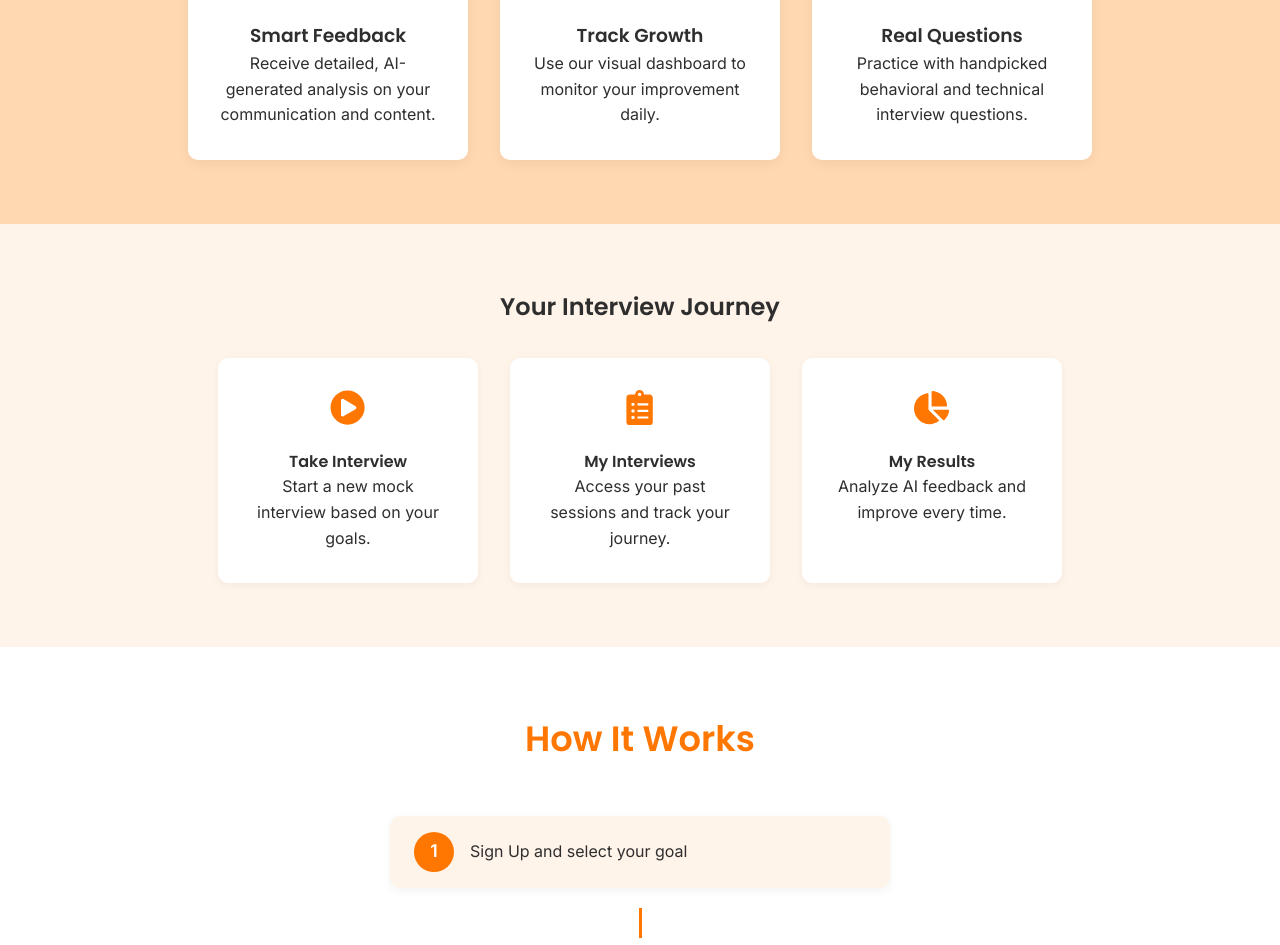
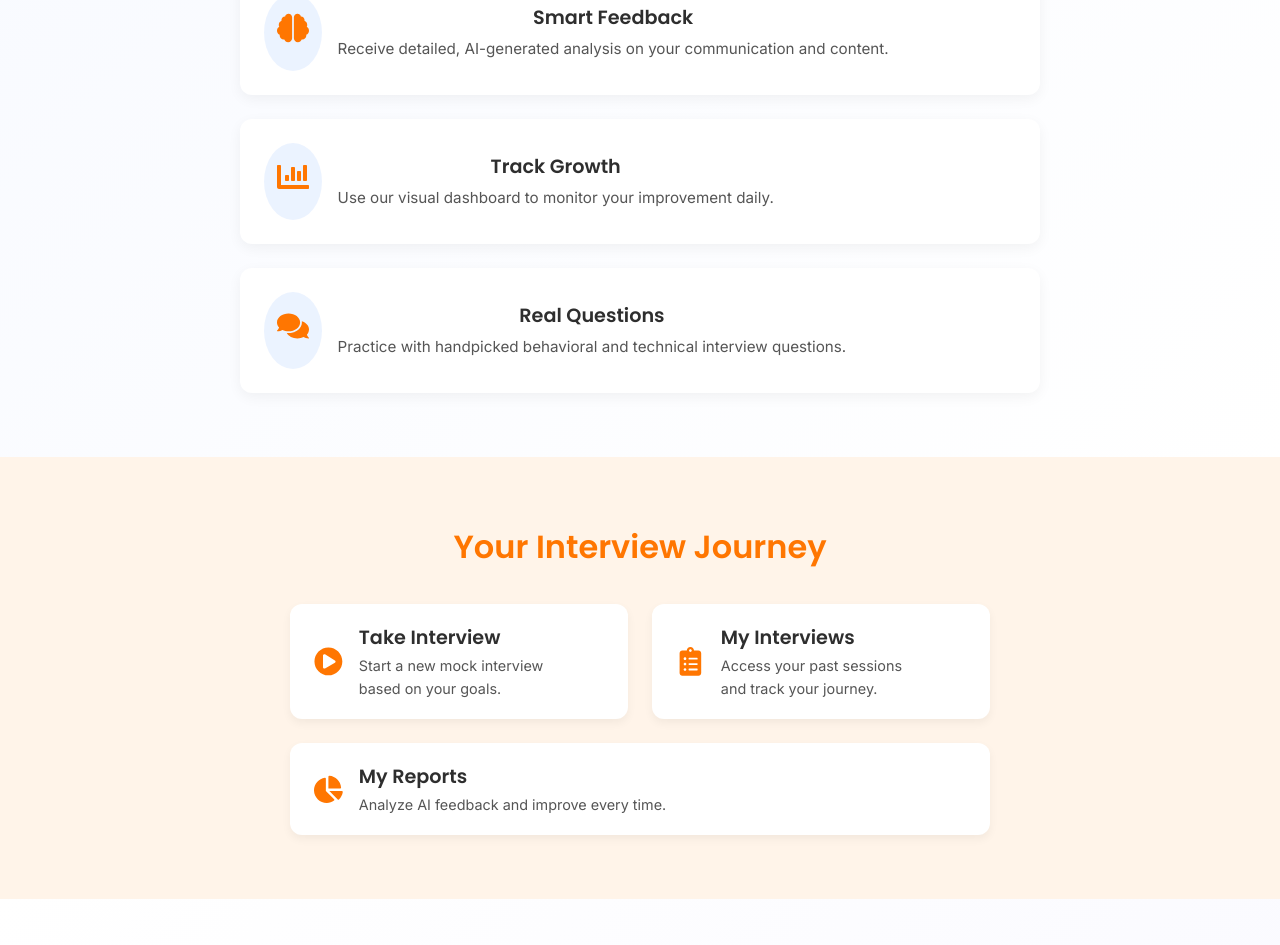
Before and after one commit to Parshvacancodeit/InterviewPal, a React (Vite) app: page / in a window 1280 px wide. Shown: the part 1367-2312 px from the top of the page. Built offline with nearby package versions, Linux system fonts and the light colour scheme; no server answers.

Commit message:
Landing improved ,

```diff
--- a/src/pages/LandingPage.jsx
+++ b/src/pages/LandingPage.jsx
@@ -6,6 +6,7 @@ import 'aos/dist/aos.css';
 import { useNavigate } from 'react-router-dom';
 import Lottie from "lottie-react";
 import heroAnimation from "../assets/Rocket Launch.json";
+
 
 import {
   FaChevronDown,
@@ -25,7 +26,6 @@ import {
   FaTimesCircle
 
 } from 'react-icons/fa';
-
 function useCountUp(end) {
   const [count, setCount] = useState(0);
   const ref = useRef();
@@ -103,45 +103,61 @@ function LandingPage() {
       </section>
 
       {/* FEATURES */}
-      <section className="features">
+      <section className="features" data-aos="fade-up">
   <h2>Why Choose InterviewPal?</h2>
-        <div className="features-grid">
-          <div className="feature-card" data-aos="fade-up">
-            <FaBrain />
+  <div className="features-list">
+    <div className="feature-item">
+      <div className="icon"><FaBrain /></div>
+      <div>
         <h3>Smart Feedback</h3>
         <p>Receive detailed, AI-generated analysis on your communication and content.</p>
       </div>
-          <div className="feature-card" data-aos="fade-up" data-aos-delay="100">
-            <FaChartBar />
+    </div>
+    <div className="feature-item">
+      <div className="icon"><FaChartBar /></div>
+      <div>
         <h3>Track Growth</h3>
         <p>Use our visual dashboard to monitor your improvement daily.</p>
       </div>
-          <div className="feature-card" data-aos="fade-up" data-aos-delay="200">
-            <FaComments />
+    </div>
+    <div className="feature-item">
+      <div className="icon"><FaComments /></div>
+      <div>
         <h3>Real Questions</h3>
         <p>Practice with handpicked behavioral and technical interview questions.</p>
       </div>
     </div>
+  </div>
 </section>
 
+
       {/* ACTION CARDS */}
-      <section className="action-cards" data-aos="fade-up">
+       <section className="action-dashboard" data-aos="fade-up">
       <h2>Your Interview Journey</h2>
-        <div className="card-group">
-          <div className="card">
-            <FaPlayCircle />
+      <div className="nav-grid">
+        <div className="nav-item" onClick={() => navigate("/interview")}>
+          <FaPlayCircle className="nav-icon" />
+          <div>
             <h4>Take Interview</h4>
             <p>Start a new mock interview based on your goals.</p>
           </div>
-          <div className="card">
-            <FaClipboardList />
+          <span className="arrow">→</span>
+        </div>
+        <div className="nav-item" onClick={() => navigate("/my-interviews")}>
+          <FaClipboardList className="nav-icon" />
+          <div>
             <h4>My Interviews</h4>
             <p>Access your past sessions and track your journey.</p>
           </div>
-          <div className="card">
-            <FaChartPie />
-            <h4>My Results</h4>
+          <span className="arrow">→</span>
+        </div>
+        <div className="nav-item" onClick={() => navigate("/my-reports")}>
+          <FaChartPie className="nav-icon" />
+          <div>
+            <h4>My Reports</h4>
             <p>Analyze AI feedback and improve every time.</p>
+          </div>
+          <span className="arrow">→</span>
         </div>
       </div>
     </section>
@@ -151,22 +167,22 @@ function LandingPage() {
 <section className="how-it-works" data-aos="fade-up">
   <h2 className="section-title">How It Works</h2>
   <div className="timeline">
-    <div className="step">
+    <div className="line" />
+    <div className="step" data-aos="fade-up" data-aos-delay="100">
       <div className="circle">1</div>
       <p>Sign Up and select your goal</p>
     </div>
-    <div className="line" />
-    <div className="step">
+    <div className="step" data-aos="fade-up" data-aos-delay="200">
       <div className="circle">2</div>
       <p>Take mock interviews with our AI</p>
     </div>
-    <div className="line" />
-    <div className="step">
+    <div className="step" data-aos="fade-up" data-aos-delay="300">
       <div className="circle">3</div>
       <p>Get feedback and improve every day</p>
     </div>
   </div>
 </section>
+
 
 {/* FAQ */}
 <section className="faq-section" data-aos="fade-up">
--- a/src/styles/LandingPage.css
+++ b/src/styles/LandingPage.css
@@ -109,70 +109,143 @@ button:hover {
 
 /* FEATURES */
 .features {
-  text-align: center;
+  background: linear-gradient(135deg, #f8faff, #ffffff);
   padding: 4rem 2rem;
-  background: var(--accent);
-}
-
-.features-grid {
-  display: flex;
-  justify-content: center;
-  gap: 2rem;
-  flex-wrap: wrap;
-}
-
-.feature-card {
-  background: var(--white);
-  border-radius: 10px;
-  padding: 2rem;
-  width: 280px;
-  box-shadow: 0 4px 12px rgba(0,0,0,0.05);
-  transition: transform 0.3s;
   text-align: center;
 }
 
-.feature-card:hover {
-  transform: translateY(-5px);
+.features h2 {
+  font-size: 2rem;
+  margin-bottom: 2rem;
+  color: var(--primary);
 }
 
-.feature-card svg {
-  font-size: 2.5rem;
+.features-list {
+  max-width: 800px;
+  margin: 0 auto;
+  display: flex;
+  flex-direction: column;
+  gap: 1.5rem;
+}
+
+.feature-item {
+  display: flex;
+  align-items: center;
+  gap: 1rem;
+  padding: 1.5rem;
+  background: white;
+  border-radius: 12px;
+  box-shadow: 0 4px 14px rgba(0,0,0,0.05);
+  transition: transform 0.3s ease;
+}
+
+.feature-item:hover {
+  transform: translateX(5px);
+}
+
+.icon {
+  font-size: 2rem;
   color: var(--primary);
-  margin-bottom: 1rem;
+  flex-shrink: 0;
+  background: rgba(0, 102, 255, 0.08);
+  padding: 0.8rem;
+  border-radius: 50%;
+}
+
+.feature-item h3 {
+  margin: 0;
+  font-size: 1.2rem;
+}
+
+.feature-item p {
+  margin: 0.2rem 0 0;
+  font-size: 0.95rem;
+  color: #555;
 }
 
 /* ACTION CARDS */
-.action-cards {
+.action-dashboard {
   padding: 4rem 2rem;
   background: var(--light-bg);
-  text-align: center;
 }
 
-.card-group {
-  display: flex;
-  justify-content: center;
-  gap: 2rem;
-  flex-wrap: wrap;
-  margin-top: 2rem;
+.action-dashboard h2 {
+  text-align: center;
+  margin-bottom: 2rem;
+  font-size: 2rem;
+  color: var(--primary);
 }
 
-.card {
-  background: var(--white);
-  padding: 2rem;
-  width: 260px;
-  border-radius: 10px;
-  box-shadow: 0 2px 8px rgba(0,0,0,0.05);
-  transition: transform 0.3s;
+.nav-grid {
+  display: flex;
+  flex-direction: column;
+  gap: 1rem;
+  max-width: 700px;
+  margin: 0 auto;
 }
 
-.card:hover {
-  transform: translateY(-5px);
+.nav-item {
+  display: flex;
+  align-items: center;
+  gap: 1rem;
+  background: var(--white);
+  padding: 1.2rem 1.5rem;
+  border-radius: 12px;
+  cursor: pointer;
+  box-shadow: 0 4px 10px rgba(0,0,0,0.05);
+  transition: all 0.3s ease;
+  position: relative;
 }
 
-.card svg {
-  font-size: 2.2rem;
+.nav-item:hover {
+  background: #f8faff;
+  transform: translateX(4px);
+  box-shadow: 0 6px 14px rgba(0,0,0,0.08);
+}
+
+.nav-icon {
+  font-size: 1.8rem;
   color: var(--primary);
-  margin-bottom: 1rem;
+  flex-shrink: 0;
+}
+
+.nav-item h4 {
+  margin: 0;
+  font-size: 1.2rem;
+  font-weight: 600;
+}
+
+.nav-item p {
+  margin: 0;
+  font-size: 0.9rem;
+  color: #555;
+}
+
+.arrow {
+  margin-left: auto;
+  font-size: 1.3rem;
+  color: var(--primary);
+  opacity: 0;
+  transform: translateX(-10px);
+  transition: all 0.3s ease;
+}
+
+.nav-item:hover .arrow {
+  opacity: 1;
+  transform: translateX(0);
+}
+
+/* Responsive grid for desktop */
+@media (min-width: 768px) {
+  .nav-grid {
+    flex-direction: row;
+    flex-wrap: wrap;
+    gap: 1.5rem;
+  }
+
+  .nav-item {
+    flex: 1 1 calc(33.333% - 1rem);
+  }
 }
 
 /* FEEDBACK DEMO */
@@ -323,15 +396,16 @@ button:hover {
 
 /* HOW IT WORKS */
 .how-it-works {
-  padding: 4rem 2rem;
-  background: var(--white);
+  padding: 7rem 2rem;
+  background: linear-gradient(135deg, #ffffff, #f9f9ff);
   text-align: center;
 }
 
 .how-it-works .section-title {
-  font-size: 2.2rem;
-  margin-bottom: 2rem;
+  font-size: 2.4rem;
+  margin-bottom: 3rem;
   color: var(--primary);
+  font-weight: 700;
 }
 
 .timeline {
@@ -339,6 +413,18 @@ button:hover {
   flex-direction: column;
   align-items: center;
   position: relative;
+  gap: 2rem;
+}
+
+.line {
+  position: absolute;
+  top: 0;
+  left: 50%;
+  transform: translateX(-50%);
+  width: 4px;
+  height: 100%;
+  background: var(--primary);
+  z-index: 0;
 }
 
 .step {
@@ -346,17 +432,18 @@ button:hover {
   align-items: center;
   background: var(--light-bg);
   padding: 1rem 1.5rem;
-  border-radius: 10px;
-  box-shadow: 0 3px 10px rgba(0,0,0,0.05);
+  border-radius: 12px;
+  box-shadow: 0 6px 20px rgba(0,0,0,0.06);
   width: 100%;
   max-width: 500px;
-  margin: 1rem 0;
   position: relative;
-  transition: transform 0.3s ease;
+  z-index: 1;
+  transition: transform 0.3s ease, box-shadow 0.3s ease;
 }
 
 .step:hover {
-  transform: scale(1.02);
+  transform: translateY(-3px) scale(1.02);
+  box-shadow: 0 10px 25px rgba(0,0,0,0.08);
 }
 
 .circle {
@@ -364,21 +451,49 @@ button:hover {
   color: white;
   font-weight: 600;
   border-radius: 50%;
-  width: 40px;
-  height: 40px;
+  width: 44px;
+  height: 44px;
   display: flex;
   justify-content: center;
   align-items: center;
-  font-size: 1.1rem;
+  font-size: 1.2rem;
   margin-right: 1rem;
   flex-shrink: 0;
+  box-shadow: 0 4px 10px rgba(0,0,0,0.1);
 }
 
-.line {
-  width: 3px;
-  height: 30px;
-  background: var(--primary);
-  margin: 0.25rem 0;
+.step p {
+  font-size: 1.05rem;
+  font-weight: 500;
+  color: #333;
+}
+
+/* Desktop horizontal layout */
+@media (min-width: 768px) {
+  .timeline {
+    flex-direction: row;
+    justify-content: center;
+    gap: 3rem;
+  }
+
+  .line {
+    width: 100%;
+    height: 4px;
+    top: 50%;
+    left: 0;
+    transform: translateY(-50%);
+  }
+
+  .step {
+    flex-direction: column;
+    text-align: center;
+    max-width: 250px;
+  }
+
+  .circle {
+    margin-right: 0;
+    margin-bottom: 0.8rem;
+  }
 }
 
 /* FAQ SECTION */
```
Also changed, not shown: 1 other file (tests, documents, lock files or other folders). Lines whose indentation alone changed are shown as unchanged.
